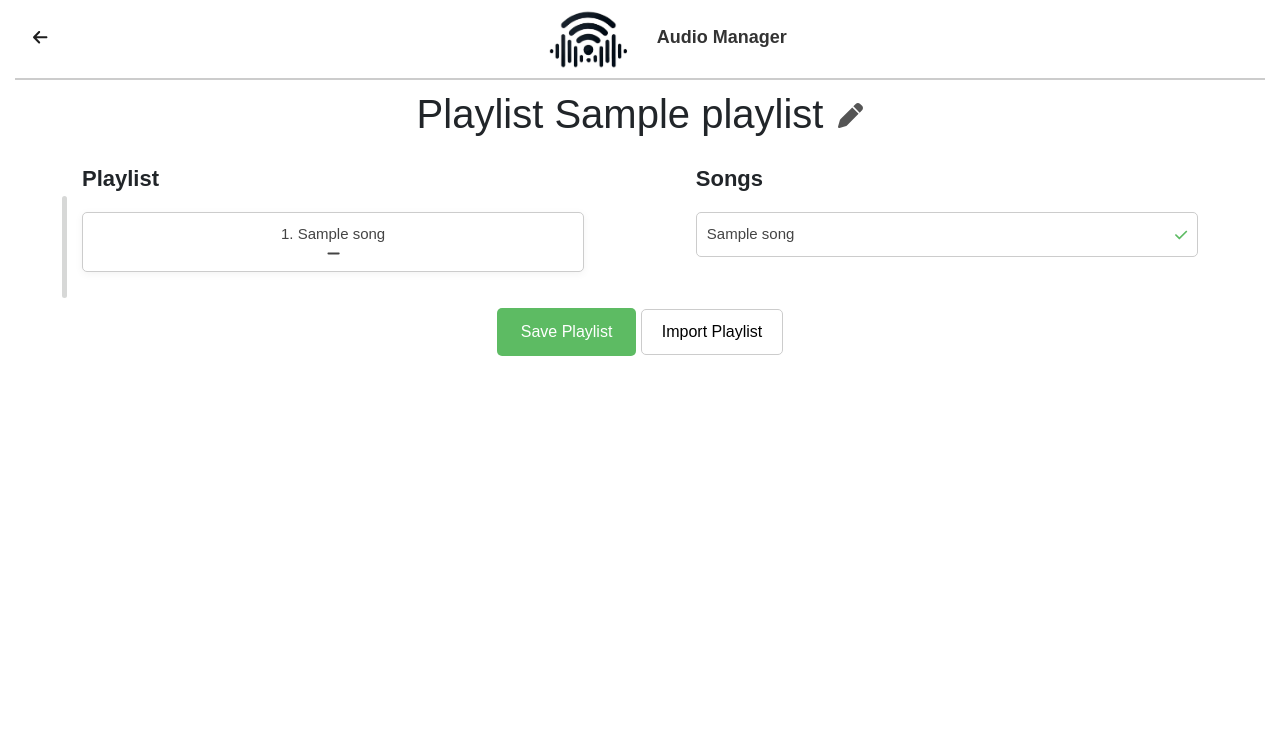
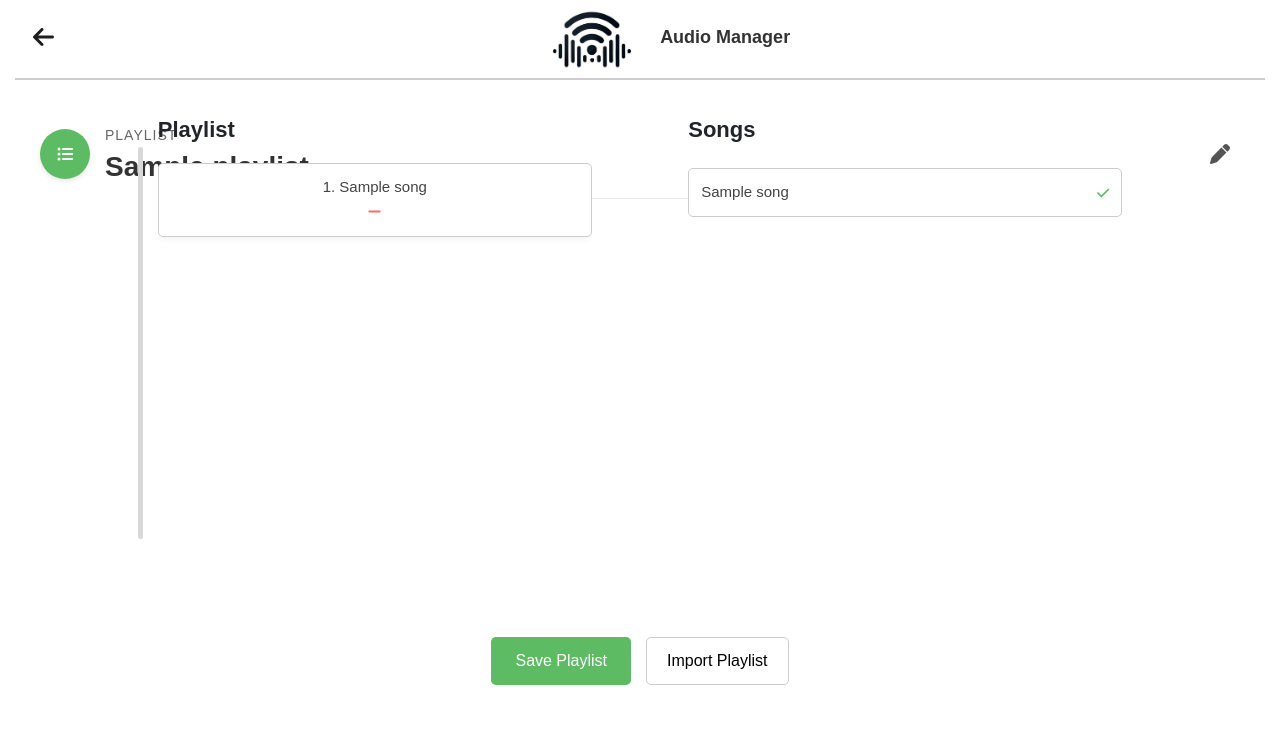
Before and after one commit to pedromelo1316/PECI--Difusao-de-Audio, a Flask app: page /edit_playlist/1 in a window 1280 px wide. Shown: the top 738 px of the page. Run offline with Flask 3, Linux system fonts and the light colour scheme; tables that the repository leaves empty hold one stand-in row (values such as "Sample post"); parts of the project's set-up code (start-up, migrations or seed data) failed here and were passed over; some libraries are stand-ins or nearby versions.

Commit message:
playlists

```diff
--- a/Main/Manager/static/css/edit_playlist.css
+++ b/Main/Manager/static/css/edit_playlist.css
@@ -13,7 +13,13 @@ body {
     border-radius: 5px;
     font-size: 16px;
     cursor: pointer;
-    transition: background-color 0.3s;
+    transition: all 0.3s;
+}
+
+.import-btn:hover {
+    background-color: #f1f1f1;
+    transform: translateY(-2px);
+    box-shadow: 0 2px 4px rgba(0,0,0,0.1);
 }
 
 .container {
@@ -21,17 +27,31 @@ body {
     justify-content: center;
     align-items: center;
     flex-direction: column;
+    min-height: 85vh;
+    margin-top: -140px;
+}
+
+.content {
+    width: 90%;
+    padding-top: 5px;          /* small space under header */
+    padding-left: 20px;
+    padding-right: 20px;
+    padding-bottom: 20px;
+    min-height: 550px;
 }
 
 .grid-container {
     display: flex;
     justify-content: space-between;
     width: 100%;
+    min-height: 500px;
+    margin-bottom: 20px;
 }
 
 .playlist-section, .songs-section {
     width: 45%;
     position: relative;
+    height: 100%;
 }
 
 .playlist-bar {
@@ -44,26 +64,30 @@ body {
     border-radius: 5px;
 }
 
-
 .playlist-list, .songs-list {
     list-style-type: none;
     padding: 0;
+    max-height: 450px;
+    overflow-y: auto;
+    min-height: 350px;
 }
 
 .playlist-item, .song-item {
     display: flex;
     justify-content: space-between;
     align-items: center;
-    padding: 10px;
+    padding: 12px;
     border: 1px solid #ccc;
     margin-bottom: 10px;
     border-radius: 5px;
     background-color: #fff;
-    transition: background-color 0.3s;
+    transition: all 0.3s;
 }
 
 .playlist-item:hover, .song-item:hover {
     background-color: #f9f9f9;
+    transform: translateY(-2px);
+    box-shadow: 0 2px 4px rgba(0,0,0,0.05);
 }
 
 .empty-playlist-message {
@@ -73,6 +97,7 @@ body {
     border-radius: 5px;
     color: #999;
     font-style: italic;
+    margin: 20px 0;
 }
 
 .add-song {
@@ -91,6 +116,17 @@ body {
     cursor: pointer;
 }
 
+.fa-minus {
+    color: #ff6b6b;
+    cursor: pointer;
+    padding: 5px;
+}
+
+.fa-minus:hover {
+    background-color: #ffeeee;
+    border-radius: 3px;
+}
+
 header {
     background: white;
     padding: 20px;
@@ -100,30 +136,98 @@ header {
     align-items: center;
 }
 
-.header-content {
-    display: flex;
-    align-items: center;
-    justify-content: space-between;
+.page-header {
+    padding: 45px 30px 15px;
+
+    background-color: #fff;
+    border-bottom: none;   /* remove full-width border */
+    position: relative;     /* enable positioning for pseudo-element */
     width: 100%;
 }
 
-.playlist_name {
-    margin-top: 10px;
+.page-header::after {
+    content: '';
+    position: absolute;
+    bottom: 0;
+    left: 16%;             /* start 10% in from left */
+    width: 68%;            /* span only 80% of header width */
+    height: 1px;
+    background-color: #eaeaea;
+}
+
+.playlist-title-container {
     display: flex;
     align-items: center;
-  }
+    max-width: 1200px;
+    margin: 0 auto;
+}
+
+.playlist-icon {
+    background-color: #5dbb63;
+    color: white;
+    width: 50px;
+    height: 50px;
+    border-radius: 50%;
+    display: flex;
+    align-items: center;
+    justify-content: center;
+    margin-right: 15px;
+    box-shadow: 0 2px 5px rgba(0,0,0,0.1);
+}
+
+.playlist-icon i {
+    font-size: 22px;
+}
+
+.playlist-info {
+    display: flex;
+    flex-direction: column;
+    flex-grow: 1;
+}
+
+.playlist-label {
+    font-size: 14px;
+    color: #666;
+    text-transform: uppercase;
+    letter-spacing: 1px;
+    margin-bottom: 4px;
+}
+
+.playlist-title {
+    margin: 0;
+    font-size: 28px;
+    font-weight: bold;
+    color: #333;
+}
 
 .edit-button {
-margin-left: 15px;
-background: none;
-border: none;
-cursor: pointer;
-font-size: 1.2rem;
+    background-color: #f1f1f1;
+    color: #555;
+    border: none;
+    border-radius: 50%;
+    width: 40px;
+    height: 40px;
+    display: flex;
+    align-items: center;
+    justify-content: center;
+    cursor: pointer;
+    transition: all 0.2s ease;
+    margin-left: 15px;
 }
 
+.edit-button:hover {
+    background-color: #e4e4e4;
+    color: #5dbb63;
+    transform: scale(1.05);
+}
 
+.edit-button i {
+    font-size: 16px;
+}
 
-
+.header-content {
+    display: none;
+}
 
 h2 {
     font-size: 22px;
@@ -142,7 +246,6 @@ h2 {
     margin-right: auto;
 }
 
-
 .save-playlist-btn {
     background-color: #5dbb63;
     color: white;
@@ -151,8 +254,37 @@ h2 {
     border-radius: 5px;
     font-size: 16px;
     cursor: pointer;
-    transition: background-color 0.3s;
+    transition: all 0.3s;
 }
+
 .save-playlist-btn:hover {
     background-color: #1e9e31;
+    transform: translateY(-2px);
+    box-shadow: 0 2px 4px rgba(0,0,0,0.1);
 }
+
+.under {
+    display: flex;
+    justify-content: center;
+    gap: 15px;
+}
+
+/* Responsive design */
+@media (max-width: 768px) {
+    .grid-container {
+        flex-direction: column;
+    }
+
+    .playlist-section, .songs-section {
+        width: 100%;
+        margin-bottom: 30px;
+    }
+
+    .playlist-bar {
+        display: none;
+    }
+
+    .under {
+        flex-direction: column;
+    }
+}
--- a/Main/Manager/templates/edit_playlist.html
+++ b/Main/Manager/templates/edit_playlist.html
@@ -10,7 +10,7 @@
 <nav class="navbar" >
     <div class="nav-left">
         <a href="{{ url_for('secundaria') }}" class="settings-link">
-            <i class="fa-solid fa-arrow-left"></i>
+            <i class="fa-solid fa-arrow-left" style="font-size: 24px;"></i>
         </a>
     </div>
     <div class="nav-center">
@@ -20,16 +20,20 @@
     <div class="nav-right">
     <div>
 </nav>
-<div class="header-content">
-    <div class="playlist_name">
-      <h1>Playlist {{ playlist_name }}</h1>
-      <button onclick="renamePlaylist('{{ playlist_name }}')" class="edit-button">
-        <i class="fas fa-pen" style="font-size: 25px; width: 25px; height: 25px;"></i>
-      </button>
+<div class="page-header">
+    <div class="playlist-title-container">
+        <div class="playlist-icon">
+            <i class="fas fa-list-ul"></i>
+        </div>
+        <div class="playlist-info">
+            <span class="playlist-label">Playlist</span>
+            <h1 class="playlist-title">{{ playlist_name }}</h1>
+        </div>
+        <button onclick="renamePlaylist('{{ playlist_name }}')" class="edit-button" title="Rename playlist">
+            <i class="fas fa-pen"></i>
+        </button>
     </div>
 </div>
-
-
 
 <div class="container">
     <div class="content">
@@ -56,12 +60,16 @@
             <div class="songs-section">
                 <h2>Songs</h2>
                 <ul class="songs-list" id="songs-list">
+                    {% if all_songs|length == 0 %}
+                    <li class="empty-playlist-message">No songs available. Import some songs first.</li>
+                    {% else %}
                     {% for song in all_songs %}
                     <li class="song-item">
                         <span>{{ song }}</span>
                         <i class="fa-solid fa-{{ 'check' if song in playlist_songs else 'square' }}" onclick="addSongToPlaylist('{{ song }}', '{{ playlist_name }}')"></i>
                     </li>
                     {% endfor %}
+                    {% endif %}
                 </ul>
             </div>
         </div>
@@ -70,14 +78,8 @@
             <button class="save-playlist-btn" onclick="savePlaylistAndRedirect('{{ playlist_name }}')">Save Playlist</button>
             <button class="import-btn" onclick="importPlaylist('{{ playlist_name }}')">Import Playlist</button>
         </div>
-
     </div>
 </div>
 
-
-
-
-
-
 <script src="{{ url_for('static', filename='js/edit_playlist.js') }}"></script>
 {% endblock %}
```
Also changed, not shown: Main/Manager/static/js/edit_playlist.js (+23 -8 lines).
